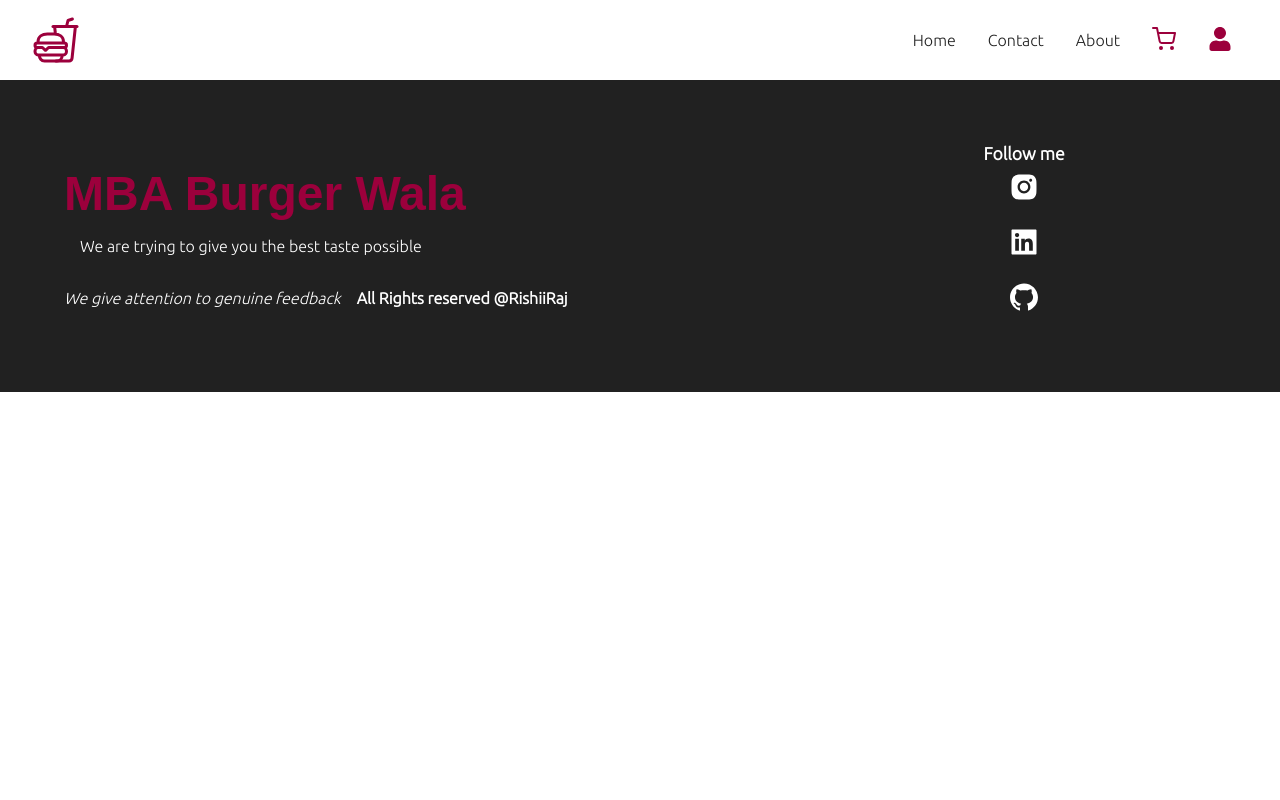
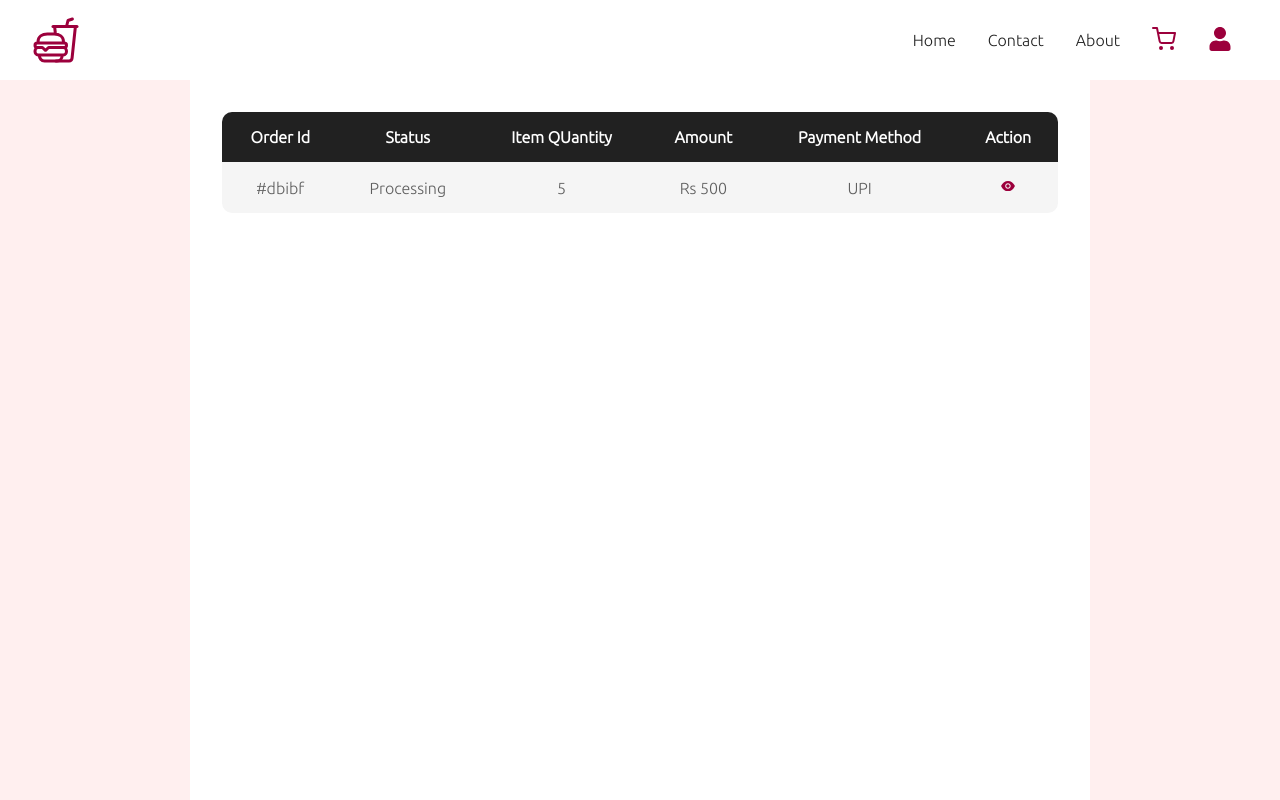
Before and after one commit to RishiiRaj/MBA-Burgir-wala, a React (Create React App) app in the folder frontend/: page /myorders in a window 1280 px wide. Shown: the top 800 px of the page. Built offline with nearby package versions, Linux system fonts and the light colour scheme.

Commit message:
table in my orders added

```diff
--- a/frontend/src/App.js
+++ b/frontend/src/App.js
@@ -10,6 +10,7 @@
 import PaymentSuccess from "./components/cart/PaymentSuccess";
 import Login from "./components/login/Login";
 import Profile from "./components/profile/Profile";
+import MyOrders from "./components/myOrders/MyOrders";
 
 import "./style/app.scss";
 import "./style/header.scss";
@@ -24,6 +25,7 @@
 import "./style/paymentSuccess.scss";
 import "./style/login.scss";
 import "./style/profile.scss";
+import "./style/table.scss";
 
 function App() {
   return (
@@ -38,6 +40,7 @@
         <Route path="/paymentsuccess" element={<PaymentSuccess />} />
         <Route path="/login" element={<Login />} />
         <Route path="/me" element={<Profile />} />
+        <Route path="/myorders" element={<MyOrders />} />
       </Routes>
       <Footer />
     </Router>
--- /dev/null
+++ b/frontend/src/components/myOrders/MyOrders.jsx
@@ -0,0 +1,41 @@
+import React from "react";
+import { Link } from "react-router-dom";
+import { AiFillEye } from "react-icons/ai";
+
+const MyOrders = () => {
+  return (
+    <section className="tableClass">
+      <main>
+        <table>
+          <thead>
+            <tr>
+              <th>Order Id</th>
+              <th>Status</th>
+              <th>Item QUantity</th>
+              <th>Amount</th>
+              <th>Payment Method</th>
+              <th>Action</th>
+            </tr>
+          </thead>
+
+          <tbody>
+            <tr>
+              <td>#dbibf</td>
+              <td>Processing</td>
+              <td>5</td>
+              <td>Rs 500</td>
+              <td>UPI</td>
+              <td>
+                <Link to={`/orders/${"asdb"}`}>
+                  <AiFillEye />
+                </Link>
+              </td>
+            </tr>
+          </tbody>
+        </table>
+      </main>
+    </section>
+  );
+};
+
+export default MyOrders;
--- /dev/null
+++ b/frontend/src/style/table.scss
@@ -0,0 +1,70 @@
+@import "color";
+
+.tableClass {
+  background-color: $pink;
+  width: 100%;
+  height: 100vh;
+
+  main {
+    max-width: 900px;
+    background-color: white;
+    margin: auto;
+    height: 100%;
+    padding: 2rem;
+    overflow-x: auto;
+
+    > table {
+      width: 100%;
+      text-align: center;
+      border-collapse: collapse;
+      tr {
+        background-color: whitesmoke;
+
+        &:last-child {
+          td:first-child {
+            border-radius: 0 0 0 10px;
+          }
+          td:last-child {
+            border-radius: 0 0 10px 0;
+          }
+        }
+      }
+
+      td,
+      th {
+        padding: 1rem;
+      }
+
+      th {
+        background-color: $dark;
+        color: white;
+        &:first-child {
+          border-radius: 10px 0 0 0;
+        }
+        &:last-child {
+          border-radius: 0 10px 0 0;
+        }
+      }
+
+      td {
+        color: $lightdark;
+
+        > img {
+          width: 30px;
+          height: 30px;
+          border-radius: 100%;
+        }
+
+        > a {
+          color: $red;
+        }
+        > button {
+          border: none;
+          cursor: pointer;
+          margin: 0.25rem;
+          color: $red;
+        }
+      }
+    }
+  }
+}
```
